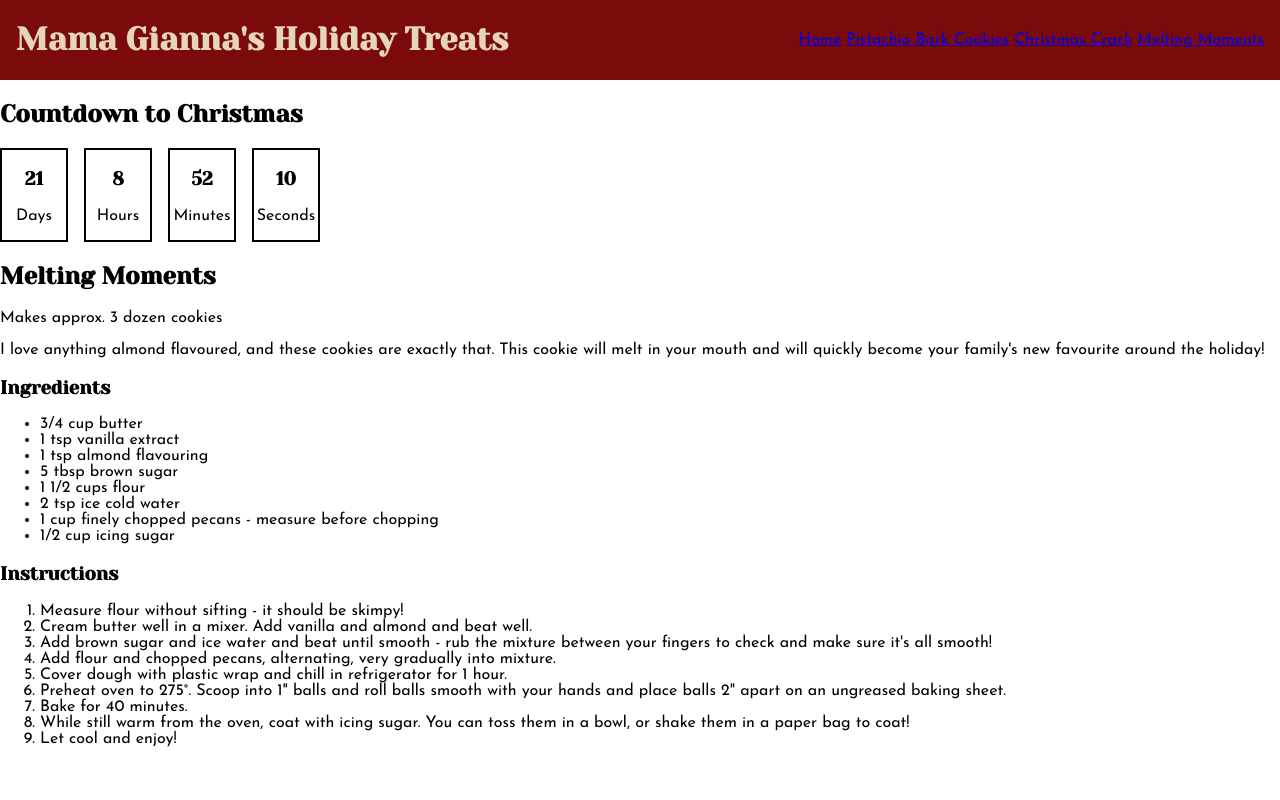
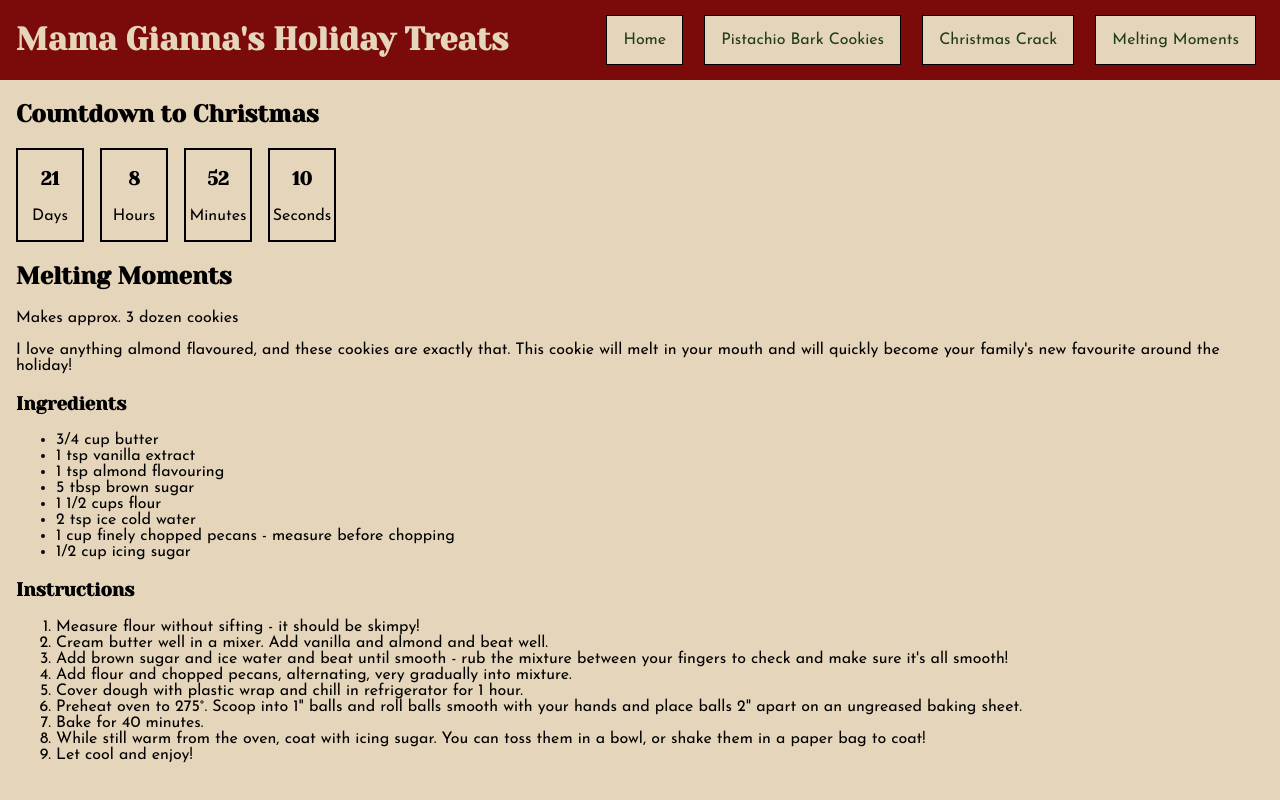
Before and after one commit to gianna-rs/final_assignment, a plain HTML site: page melting.html in a window 1280 px wide. Drawn offline with Linux system fonts and the light colour scheme.

Commit message:
updated nav bar classes

```diff
--- a/melting.html
+++ b/melting.html
@@ -13,10 +13,10 @@
   <header>
     <h1>Mama Gianna's Holiday Treats</h1>
     <nav>
-      <a href="index.html">Home</a>
-      <a href="pistachio.html">Pistachio Bark Cookies</a>
-      <a href="crack.html">Christmas Crack</a>
-      <a href="melting.html">Melting Moments</a>
+      <a class="nav-button" href="index.html">Home</a>
+      <a class="nav-button" href="pistachio.html">Pistachio Bark Cookies</a>
+      <a class="nav-button" href="crack.html">Christmas Crack</a>
+      <a class="nav-button" href="melting.html">Melting Moments</a>
     </nav>
   </header>
   <aside id="countdown-clock">
--- a/styles.css
+++ b/styles.css
@@ -1,9 +1,17 @@
 @import url("https://fonts.googleapis.com/css2?family=Yeseva+One&display=swap");
+@import url("https://fonts.googleapis.com/css2?family=Josefin+Sans:ital,wght@0,100..700;1,100..700&display=swap");
 
-@import url("https://fonts.googleapis.com/css2?family=Josefin+Sans:ital,wght@0,100..700;1,100..700&display=swap");
+:root {
+  --christmas-red: #7b0a0a;
+  --christmas-green: #213c18;
+  --christmas-sage: #668c6f;
+  --christmas-brown: #baa58c;
+  --christmas-beige: #e5d5bb;
+}
 
 body {
   margin: 0;
+  background-color: var(--christmas-beige);
 }
 
 h1,
@@ -23,8 +31,8 @@ header {
   flex-direction: row;
   justify-content: space-between;
   align-items: center;
-  background-color: #7b0a0a;
-  color: #e5d5bb;
+  background-color: var(--christmas-red);
+  color: var(--christmas-beige);
   padding: 0 1rem;
 }
 
@@ -32,9 +40,13 @@ header {
   padding: 1rem;
   border: 1px solid black;
   text-decoration: none;
-  background-color: #e5d5bb;
-  color: #213c18;
+  background-color: var(--christmas-beige);
+  color: var(--christmas-green);
   margin: 0.5rem;
+}
+
+main {
+  margin: 1rem;
 }
 
 #hero-image {
@@ -42,6 +54,7 @@ header {
 }
 
 #countdown-clock {
+  margin: 1rem;
 }
 
 .ticker {
```
Also changed, not shown: crack.html (+4 -4 lines), index.html (+1 -0 lines), pistachio.html (+4 -4 lines).
